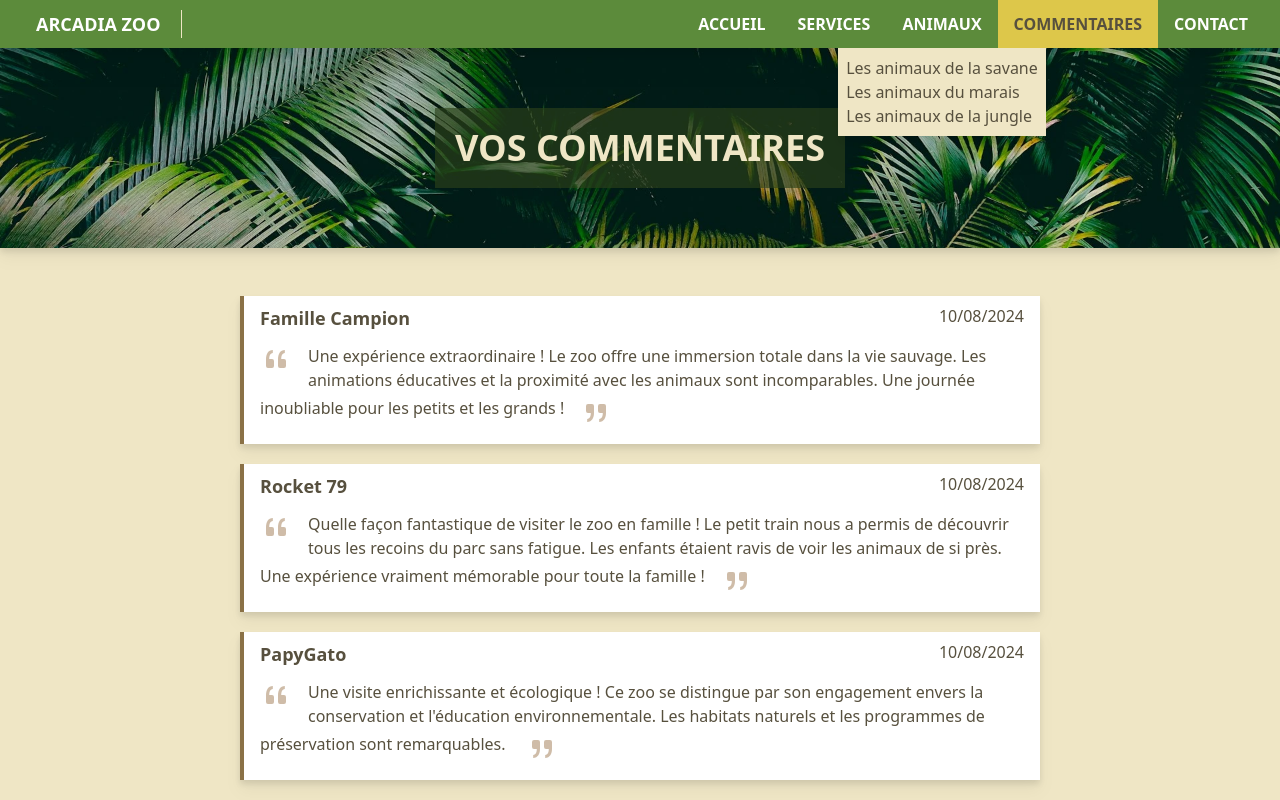
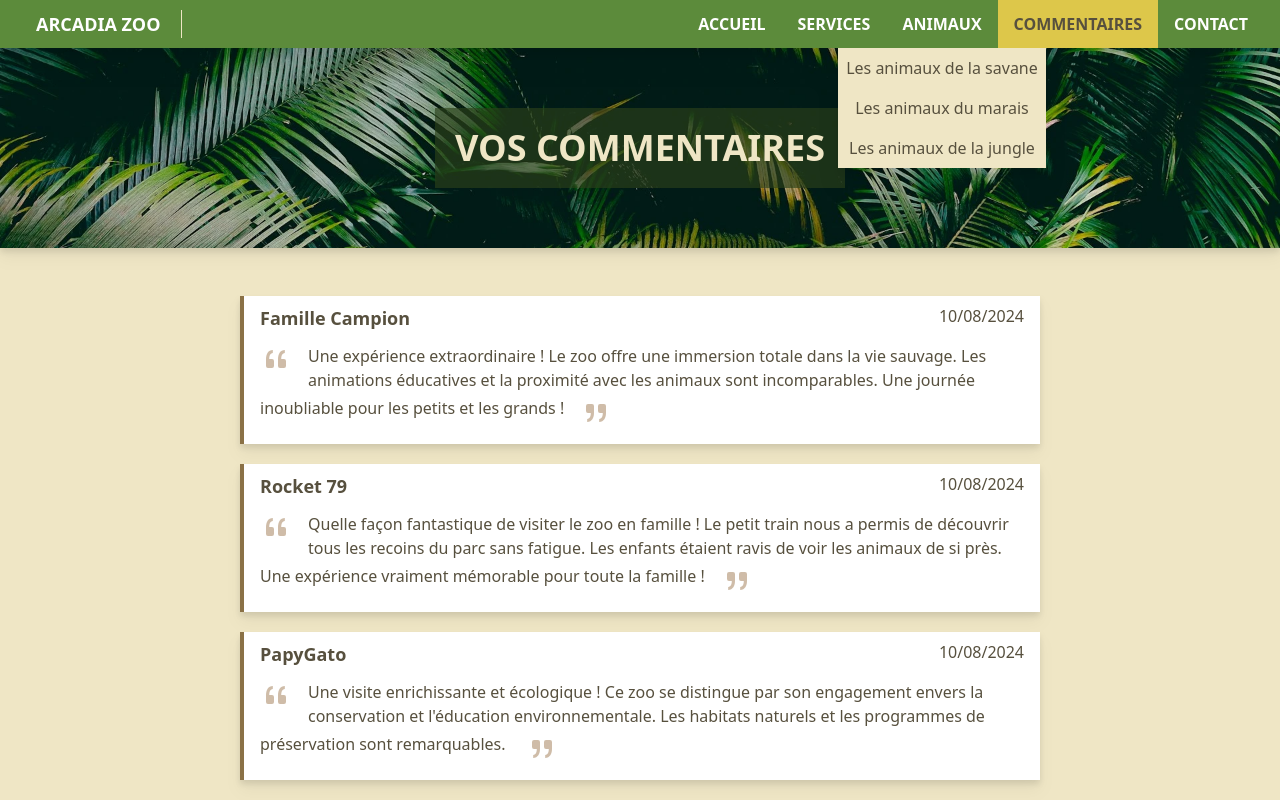
Before and after one commit to brunoturpeau/arcadiazoo, a Next.js app: page /avis in a window 1280 px wide. Shown: the top 800 px of the page. Built offline with nearby package versions, Linux system fonts and the light colour scheme.

Commit message:
fix: z-index menu

```diff
--- a/app/(pages)/avis/page.tsx
+++ b/app/(pages)/avis/page.tsx
@@ -5,7 +5,7 @@ export default function AvisPage(){
     return (
         <>
             <Header title={`Vos commentaires`}/>
-            <section className={`mt-12 pb-10 container mx-auto px-5`}>
+            <section className={`mt-12 pb-10 container relative z-[-1] mx-auto px-5`}>
                 <div className="flex flex-col gap-5 lg:w-[800px] mx-auto">
                     {comments.map((comment :{id:number, pseudo: string, comment: string, date: string} ) => {
                         return (
--- a/app/(pages)/habitats/[name]/page.tsx
+++ b/app/(pages)/habitats/[name]/page.tsx
@@ -29,7 +29,7 @@ export default function HabitatDetailPage(p: { params: {name: keyof typeof HABIT
     return (
         <>
             <Header title={title}/>
-            <div className="container mx-auto p-5">
+            <div className="container relative z-[-1] mx-auto p-5">
                 <div className="flex flex-col md:flex-row gap-5">
                     <div className="basis-1 z-[-1] md:basis-1/2 lg:basis-1/3">
                         <SelectHabitat/>
--- a/app/(pages)/services/page.tsx
+++ b/app/(pages)/services/page.tsx
@@ -7,7 +7,7 @@ export default function ServicesPage(){
     return (
         <>
             <Header title="Les services" />
-            <div className="mt-12 pb-10 container mx-auto px-5">
+            <div className="mt-12 pb-10 container relative z-[-1] mx-auto px-5">
                 <div className="flex flex-col gap-5 lg:w-[800px] mx-auto">
 
                     {services.map((service : {id: number, name: string, content: string}) => {
--- a/app/components/navbar.tsx
+++ b/app/components/navbar.tsx
@@ -22,7 +22,7 @@ export function Navbar(){
     }
 
     return (
-        <nav className="drop-shadow-xl bg-primary text-light flex justify-between sm:px-4">
+        <nav className="drop-shadow-xl bg-primary text-light flex justify-between md:px-4">
             <div className={`h-12 text-raleway font-bold flex items-center ps-5 text-lg`}>
                 <Link className={`text-white border-e border-e-light border-e-1 pe-5`} href="/">ARCADIA ZOO</Link>
             </div>
@@ -48,10 +48,10 @@ export function Navbar(){
                           href="/habitats">
                         <span>Animaux</span>
                     </Link>
-                    <ul className="text-dark sm:w-auto sm:absolute top-12 bg-light z-[2] sm:p-2">
+                    <ul className="text-dark w-full md:w-auto md:absolute top-12 bg-light z-[2]">
                         {HABITATS_NAV.map((habitat:{id: number, slug: string, title: string}) => (
                             <li key={habitat.slug}>
-                                <Link href={`/habitats/${habitat.slug}`}>
+                                <Link className={`block p-2 hover:bg-yellow-alt hover:text-dark text-center`} href={`/habitats/${habitat.slug}`}>
                                     {habitat.title}
                                 </Link>
                             </li>
@@ -71,7 +71,7 @@ export function Navbar(){
                     </Link>
                 </li>
             </ul>
-            <button id={`btn-burger`} onClick={toggleBtnMenu} aria-label="btn-burger" className="sm:hidden me-3">
+            <button id={`btn-burger`} onClick={toggleBtnMenu} aria-label="btn-burger" className="md:hidden me-3">
                 <svg xmlns="http://www.w3.org/2000/svg" width="16" height="16" fill="currentColor"
                      className="w-8 h-8" viewBox="0 0 16 16">
                     <path
--- a/app/globals.css
+++ b/app/globals.css
@@ -30,7 +30,7 @@
         @apply block flex flex-col items-center justify-center w-full;
     }
     .link{
-        @apply uppercase font-semibold flex flex-row h-full w-full px-4 items-center justify-center text-white hover:bg-yellow-alt hover:text-dark;
+        @apply block py-2.5 uppercase font-semibold flex flex-row h-full w-full px-4 items-center justify-center text-white hover:bg-yellow-alt hover:text-dark;
     }
     .link.active{
         @apply bg-yellow-alt text-dark;
```
